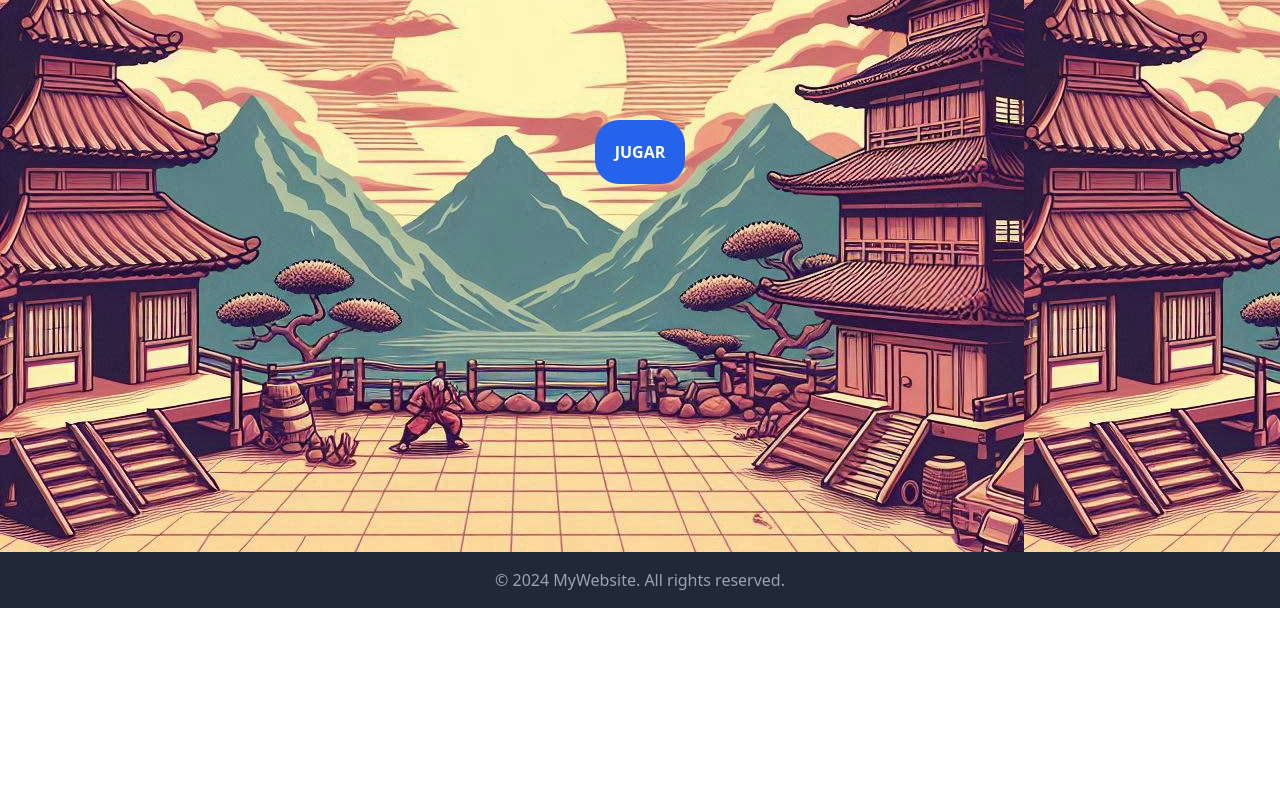
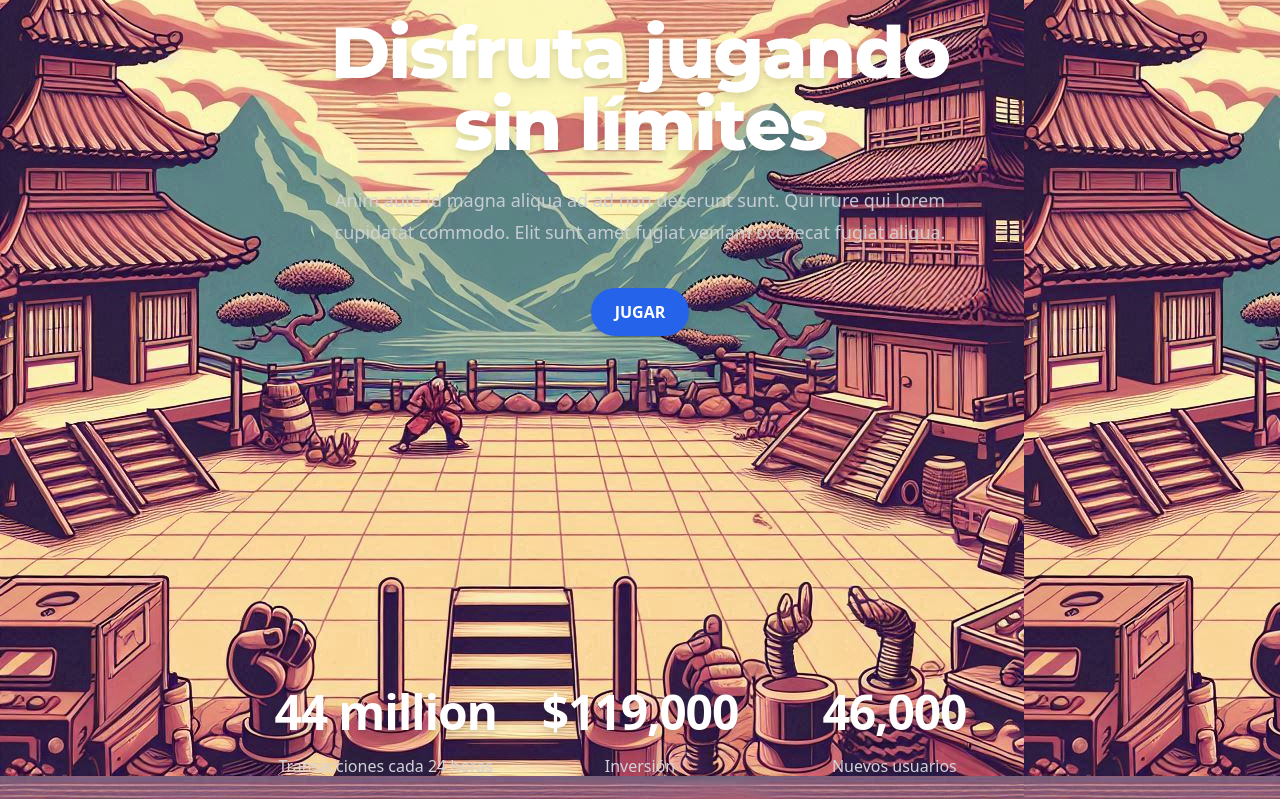
Before and after one commit to RobertoIL/Taller3_ESP1, a Vue app: page / in a window 1280 px wide. Shown: the part 320-1119 px from the top of the page. Before the commit the page ends 928 px from the top, so only its background shows below. Built offline with nearby package versions, Linux system fonts and the light colour scheme.

Commit message:
nuevo estilo home

```diff
--- a/src/views/HomeView.vue
+++ b/src/views/HomeView.vue
@@ -1,21 +1,44 @@
 <template>
-    <main class="flex flex-col items-center justify-center bg-home_background">
-        <RouterLink to="/juego">
-            <button class="p-5 bg-blue-600 rounded-3xl text-white font-bold hover:bg-blue-800 transition ease-in-out delay-150 hover:-translate-y-1 hover:scale-110 duration-300 ...">
-                    JUGAR
-                </button>
-        </RouterLink>
-
-        <Carousel />
-
+    <main class="flex flex-col items-center bg-gray-800">
+        <div class="relative px-6 pt-10 lg:px-8">
+            <div class="absolute inset-x-0 -top-40 -z-10 transform-gpu overflow-hidden blur-3xl sm:-top-80" aria-hidden="true">
+                <div class="relative left-[calc(50%-11rem)] aspect-[1155/678] w-[36.125rem] -translate-x-1/2 rotate-[30deg] bg-gradient-to-tr from-pink-500 to-indigo-500 opacity-40 sm:left-[calc(50%-30rem)] sm:w-[72.1875rem]" style="clip-path: polygon(74.1% 44.1%, 100% 61.6%, 97.5% 26.9%, 85.5% 0.1%, 80.7% 2%, 72.5% 32.5%, 60.2% 62.4%, 52.4% 68.1%, 47.5% 58.3%, 45.2% 34.5%, 27.5% 76.7%, 0.1% 64.9%, 17.9% 100%, 27.6% 76.8%, 76.1% 97.7%, 74.1% 44.1%)"></div>
+            </div>
+            <div class="mx-auto max-w-2xl py-32 sm:py-48 lg:py-56">
+                <div class="text-center">
+                    <h1 class="text-5xl font-extrabold font-font_tittle tracking-tight text-white sm:text-7xl drop-shadow-lg">
+                        Disfruta jugando sin límites
+                    </h1>
+                    <p class="mt-6 text-lg leading-8 text-gray-300 opacity-90">
+                        Anim aute id magna aliqua ad ad non deserunt sunt. Qui irure qui lorem cupidatat commodo. Elit sunt amet fugiat veniam occaecat fugiat aliqua.
+                    </p>
+                    <div class="mt-10 flex items-center justify-center gap-x-6">
+                        <RouterLink to="/juego">
+                            <button class="px-6 py-3 bg-blue-600 rounded-full text-white font-bold shadow-lg hover:bg-blue-800 transition transform hover:-translate-y-1 hover:scale-110 duration-300">
+                                JUGAR
+                            </button>
+                        </RouterLink>
+                    </div>
+                </div>
+            </div>
+        </div>
+        <div class="py-24 sm:py-32">
+            <div class="mx-auto max-w-7xl px-6 lg:px-8">
+                <dl class="grid grid-cols-1 gap-x-8 gap-y-16 text-center lg:grid-cols-3">
+                    <div class="mx-auto flex max-w-xs flex-col gap-y-4">
+                        <dd class="order-first text-4xl font-semibold tracking-tight text-white sm:text-5xl drop-shadow-lg">44 million</dd>
+                        <dt class="text-base leading-7 text-gray-300">Transacciones cada 24 horas</dt>
+                    </div>
+                    <div class="mx-auto flex max-w-xs flex-col gap-y-4">
+                        <dd class="order-first text-4xl font-semibold tracking-tight text-white sm:text-5xl drop-shadow-lg">$119,000</dd>
+                        <dt class="text-base leading-7 text-gray-300">Inversión</dt>
+                    </div>
+                    <div class="mx-auto flex max-w-xs flex-col gap-y-4">
+                        <dd class="order-first text-4xl font-semibold tracking-tight text-white sm:text-5xl drop-shadow-lg">46,000</dd>
+                        <dt class="text-base leading-7 text-gray-300">Nuevos usuarios</dt>
+                    </div>
+                </dl>
+            </div>
+        </div>
     </main>
 </template>
-
-<script>
-import Carousel from '../components/Carousel.vue';
-export default {
-    components: {
-        Carousel,
-    }
-}
-</script>
```
